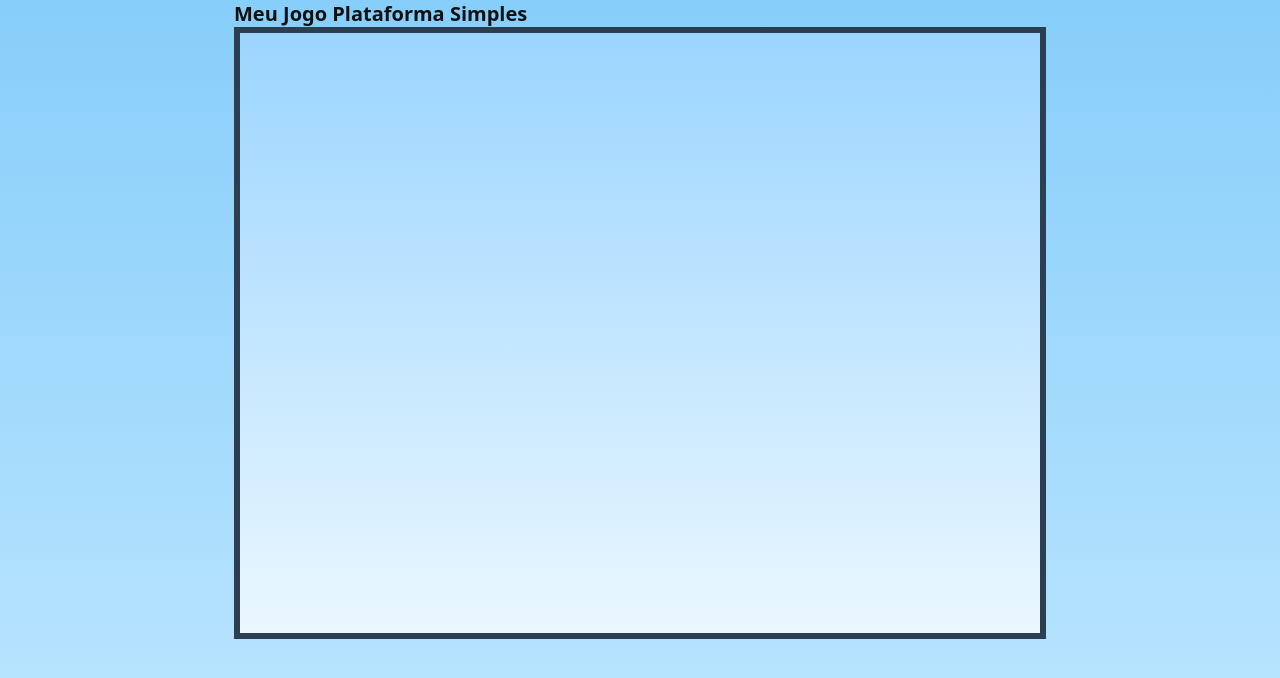
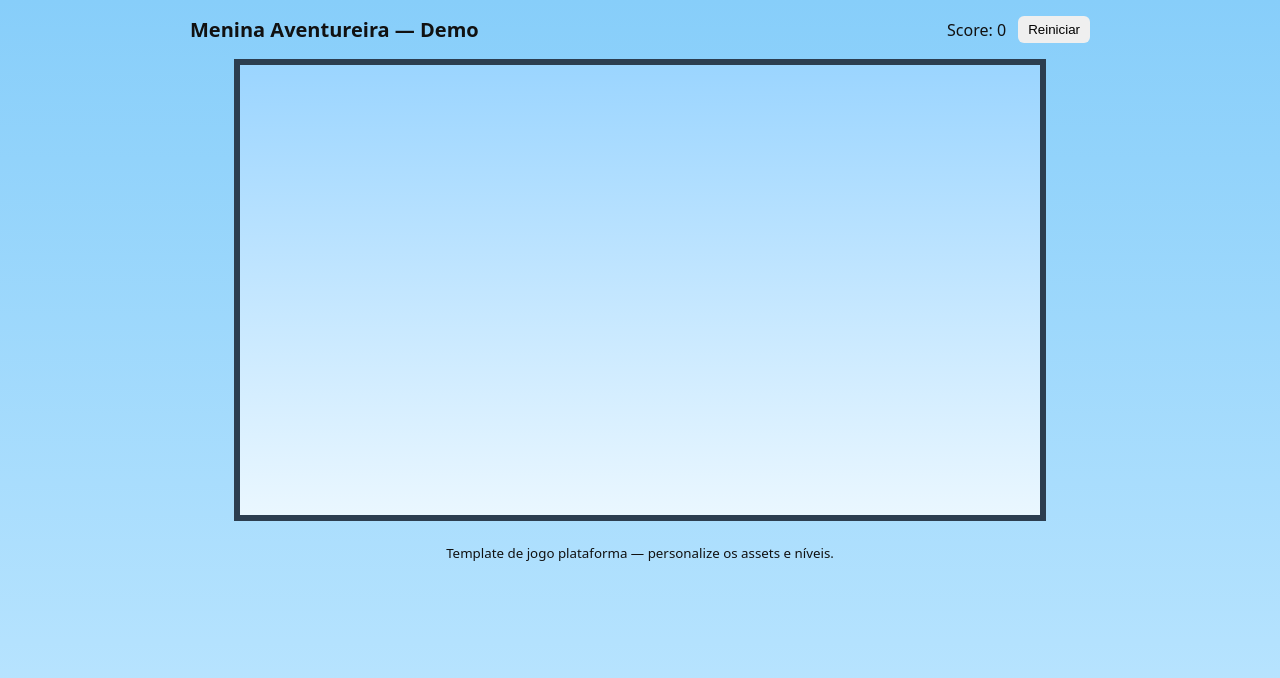
Before and after one commit to camilesilva-eng/quiz-interativo, a plain HTML site: page index.html in a window 1280 px wide. Drawn offline with Linux system fonts and the light colour scheme; files that its build step writes are made by us from their sources.

Commit message:
Update index.html

```diff
--- a/index.html
+++ b/index.html
@@ -1,17 +1,28 @@
- <!DOCTYPE html>
-<html lang="pt-br">
+ <!doctype html>
+<html lang="pt-BR">
 <head>
-    <meta charset="UTF-8">
-    <meta name="viewport" content="width=device-width, initial-scale=1.0">
-    <title>Meu Jogo Plataforma</title>
-    <link rel="stylesheet" href="style.css">
+  <meta charset="utf-8" />
+  <meta name="viewport" content="width=device-width,initial-scale=1" />
+  <title>Platformer — Menina Aventureira (Template)</title>
+  <link rel="stylesheet" href="css/style.css">
 </head>
 <body>
-    <div id="game-container">
-        <h1>Meu Jogo Plataforma Simples</h1>
-        <canvas id="game-canvas" width="800" height="600"></canvas>
+  <header>
+    <h1>Menina Aventureira — Demo</h1>
+    <div id="hud">
+      <span id="score">Score: 0</span>
+      <button id="restart">Reiniciar</button>
     </div>
+  </header>
 
-    <script src="script.js"></script>
+  <main>
+    <canvas id="game" width="800" height="450"></canvas>
+  </main>
+
+  <footer>
+    <small>Template de jogo plataforma — personalize os assets e níveis.</small>
+  </footer>
+
+  <script src="js/main.js"></script>
 </body>
 </html>
```
